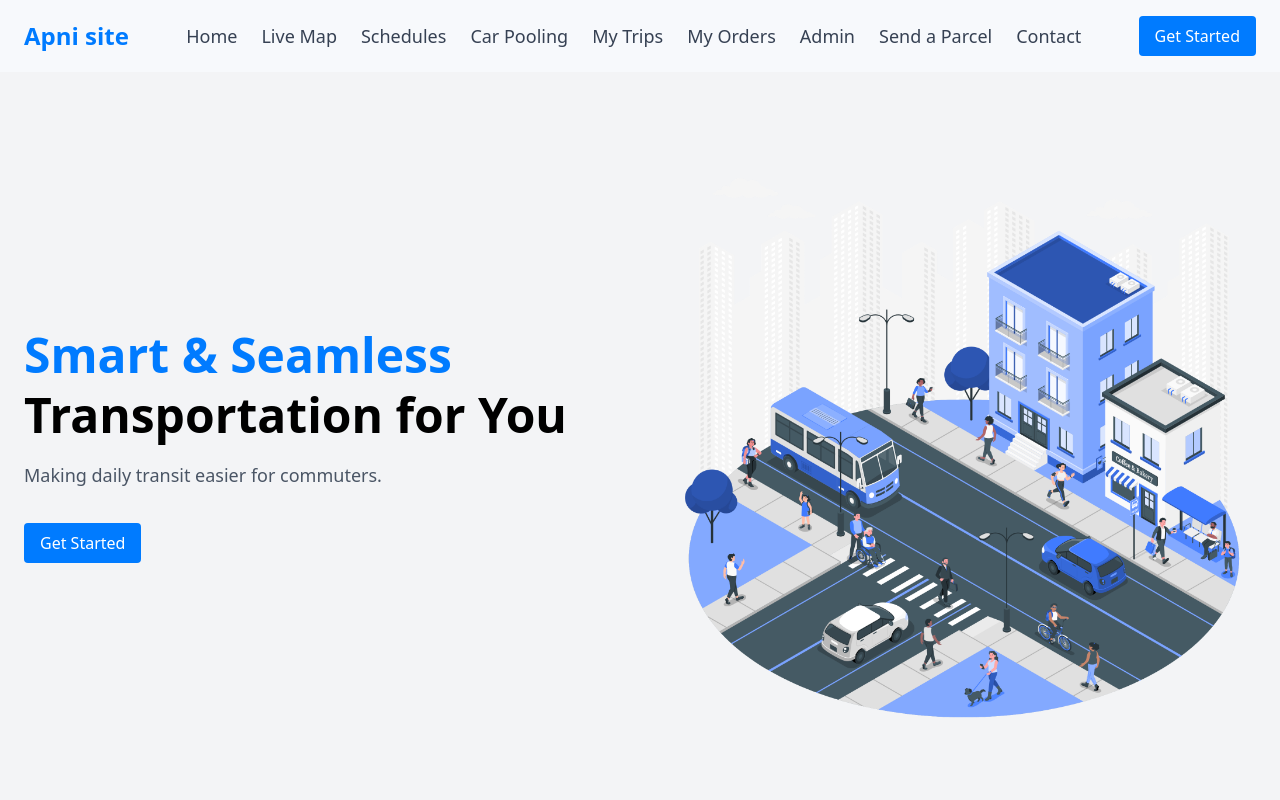
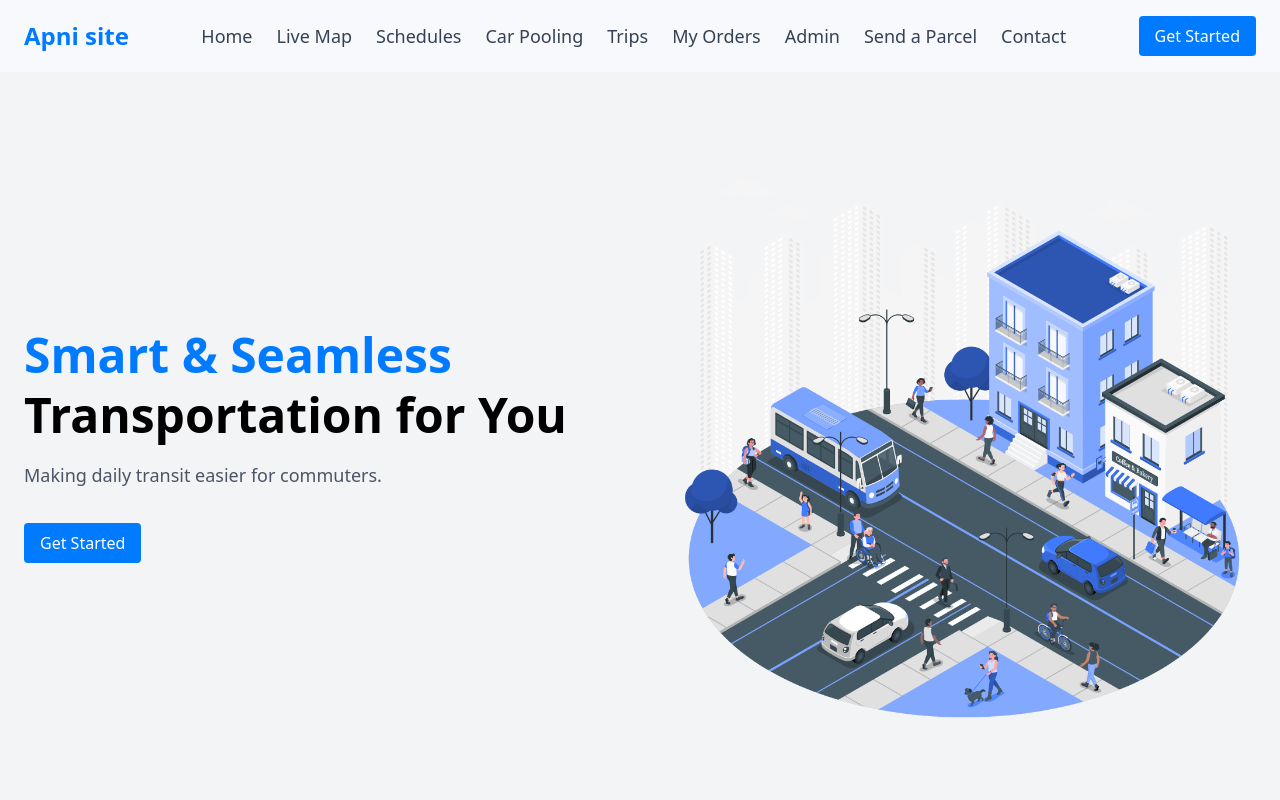
Before and after one commit to Krishna-Baheti-27/web-wonders-project, a React (Vite) app in the folder client/: page / in a window 1280 px wide. Shown: the top 800 px of the page. Built offline with nearby package versions, Linux system fonts and the light colour scheme; no server answers.

Commit message:
changed name from My trips to Trips

```diff
--- a/client/src/components/Navbar.jsx
+++ b/client/src/components/Navbar.jsx
@@ -72,7 +72,7 @@ const Navbar = () => {
             to="/my-trips"
             className="hover:text-cyan text-gray-700 transition"
           >
-            My Trips
+            Trips
           </Link>
           {/* --- THIS IS THE NEWLY ADDED LINK FOR DESKTOP --- */}
           <Link
```
